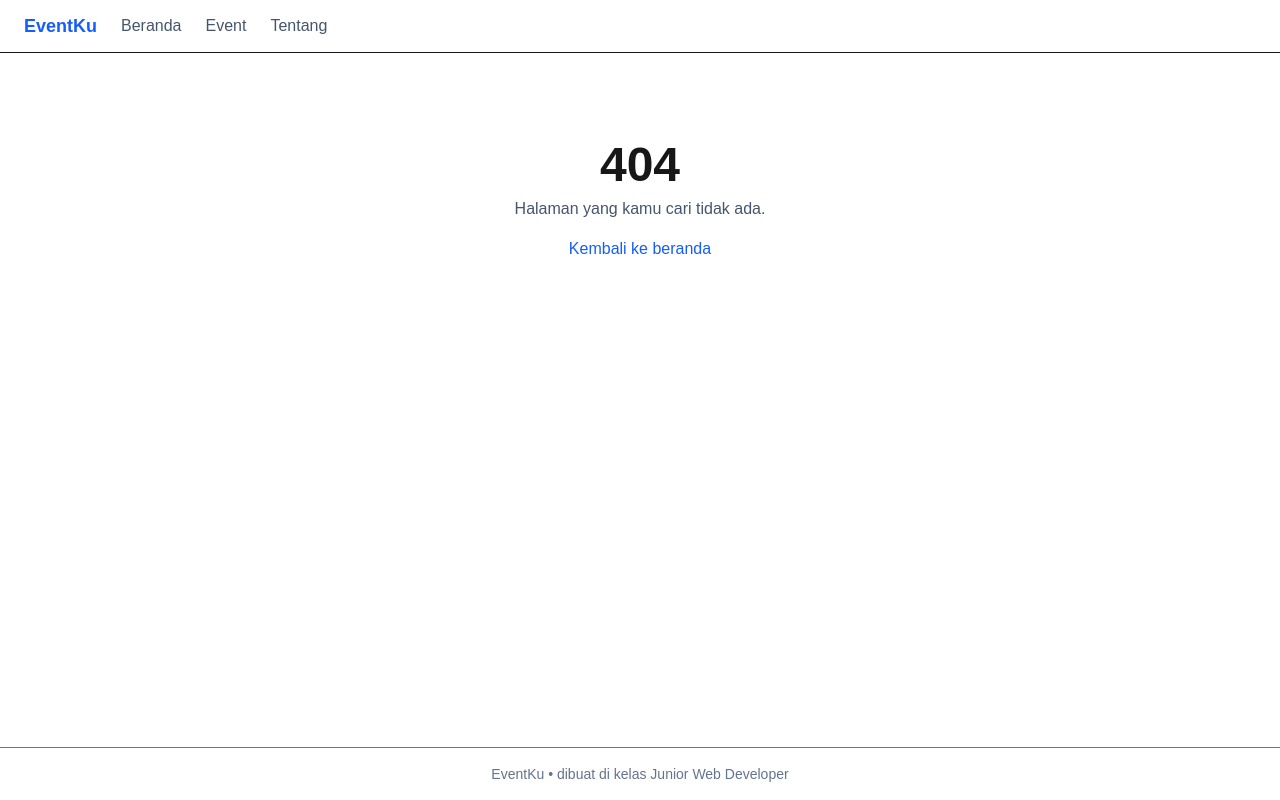
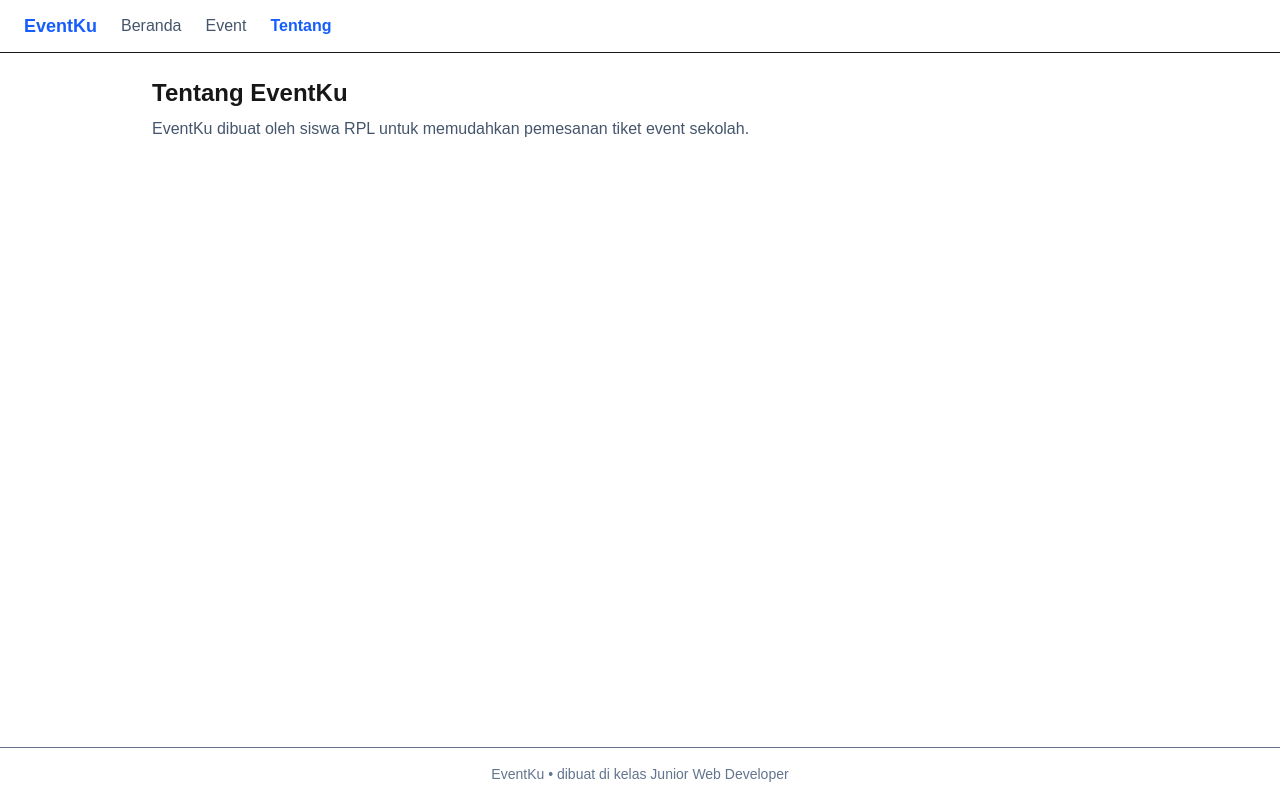
Before and after one commit to habibil1/Latihan-nextjs, a Next.js app: page /tentang in a window 1280 px wide. Before the commit this address had no page. Built offline with nearby package versions, Linux system fonts and the light colour scheme.

Commit message:
Memperbarui navbar berwarna biru ketika di pilih

```diff
--- /dev/null
+++ b/app/tentang/page.tsx
@@ -0,0 +1,11 @@
+export default function Tentang() {
+  return (
+    <div>
+      <h1 className="text-2xl font-bold">Tentang EventKu</h1>
+      <p className="mt-2 text-slate-600">
+        EventKu dibuat oleh siswa RPL untuk memudahkan pemesanan tiket event
+        sekolah.
+      </p>
+    </div>
+  );
+}
--- a/components/Navbar.tsx
+++ b/components/Navbar.tsx
@@ -1,18 +1,32 @@
+"use client";
+
 import Link from "next/link";
+import { usePathname } from "next/navigation";
+
+const menu = [
+  { href: "/", teks: "Beranda" },
+  { href: "/event", teks: "Event" },
+  { href: "/tentang", teks: "Tentang" },
+];
 
 export default function Navbar() {
+  const pathname = usePathname();
   return (
     <nav className="flex items-center gap-6 border-b bg-white px-6 py-3">
       <span className="text-lg font-bold text-blue-600">EventKu</span>
-      <Link href="/" className="text-slate-600 hover:text-blue-600">
-        Beranda
-      </Link>
-      <Link href="/event" className="text-slate-600 hover:text-blue-600">
-        Event
-      </Link>
-      <Link href="/tentang" className="text-slate-600 hover:text-blue-600">
-        Tentang
-      </Link>
+      {menu.map((m) => (
+        <Link
+          key={m.href}
+          href={m.href}
+          className={
+            pathname === m.href
+              ? "font-semibold text-blue-600"
+              : "text-slate-600 hover:text-blue-600"
+          }
+        >
+          {m.teks}
+        </Link>
+      ))}
     </nav>
   );
 }
```
